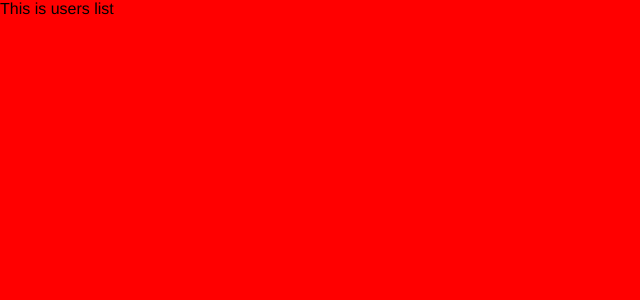
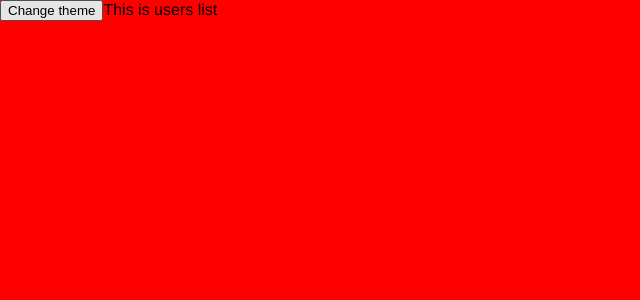
Before and after one commit to MRezaSafari/Picsart-Interview-Task, a React app: page /users in a window 1280 px wide. Shown: the top 300 px of the page, without its empty margins (0-640 px from the left). Built offline with nearby package versions, Linux system fonts and the light colour scheme; the HTML template or start-up script is replaced by a standard one.

Commit message:
add zustand and store for theme switching

```diff
--- a/package.json
+++ b/package.json
@@ -28,7 +28,8 @@
   },
   "dependencies": {
     "react-router-dom": "^6.14.2",
-    "styled-components": "^6.1.0"
+    "styled-components": "^6.1.0",
+    "zustand": "^4.4.4"
   },
   "keywords": [],
   "author": "Reza Safari",
--- a/src/app.tsx
+++ b/src/app.tsx
@@ -6,6 +6,7 @@ import { createBrowserRouter, RouterProvider } from "react-router-dom";
 import Home from "./pages/home";
 import UsersList from "./pages/users";
 import UserDetails from "./pages/user";
+import { useThemeStore } from "./states";
 
 const routesList = createBrowserRouter([
   {
@@ -22,14 +23,21 @@ const routesList = createBrowserRouter([
   },
 ]);
 
-interface Props {}
-
-const AppRoot: FC<Props> = () => {
-  const [theme, setTheme] = useState<"light" | "dark">("light");
+const AppRoot = () => {
+  const themeStore = useThemeStore();
 
   return (
     <main>
-      <ThemeProvider theme={theme === "light" ? lightTheme : darkTheme}>
+      <ThemeProvider
+        theme={themeStore.theme === "light" ? lightTheme : darkTheme}
+      >
+        <button
+          onClick={() => {
+            themeStore.switch(themeStore.theme === "light" ? "dark" : "light");
+          }}
+        >
+          Change theme
+        </button>
         <GlobalStyle />
         <RouterProvider router={routesList} />
       </ThemeProvider>
--- a/src/index.tsx
+++ b/src/index.tsx
@@ -9,6 +9,8 @@ if (rootElement) {
   createRoot(rootElement).render(<AppRoot />);
 }
 
+// @ts-ignore
 if (module.hot) {
+  // @ts-ignore
   module.hot.accept();
 }
--- /dev/null
+++ b/src/models/index.ts
@@ -0,0 +1 @@
+export * from "./states/theme-switcher.model";
--- /dev/null
+++ b/src/models/states/theme-switcher.model.ts
@@ -0,0 +1,6 @@
+type THEMES = "dark" | "light";
+
+export interface IThemeSwitcher {
+  theme: THEMES;
+  switch: (theme: THEMES) => void;
+}
--- /dev/null
+++ b/src/states/index.ts
@@ -0,0 +1 @@
+export { default as useThemeStore } from "./theme.state";
--- /dev/null
+++ b/src/states/theme.state.ts
@@ -0,0 +1,19 @@
+import { IThemeSwitcher } from "src/models";
+import { create } from "zustand";
+import { devtools, persist } from "zustand/middleware";
+
+const useThemeStore = create<IThemeSwitcher>()(
+  devtools(
+    persist(
+      (set) => ({
+        theme: "light",
+        switch: (theme) => set(() => ({ theme: theme })),
+      }),
+      {
+        name: "theme-storage",
+      }
+    )
+  )
+);
+
+export default useThemeStore;
```
Also changed, not shown: 2 other files (tests, documents, lock files or other folders).
